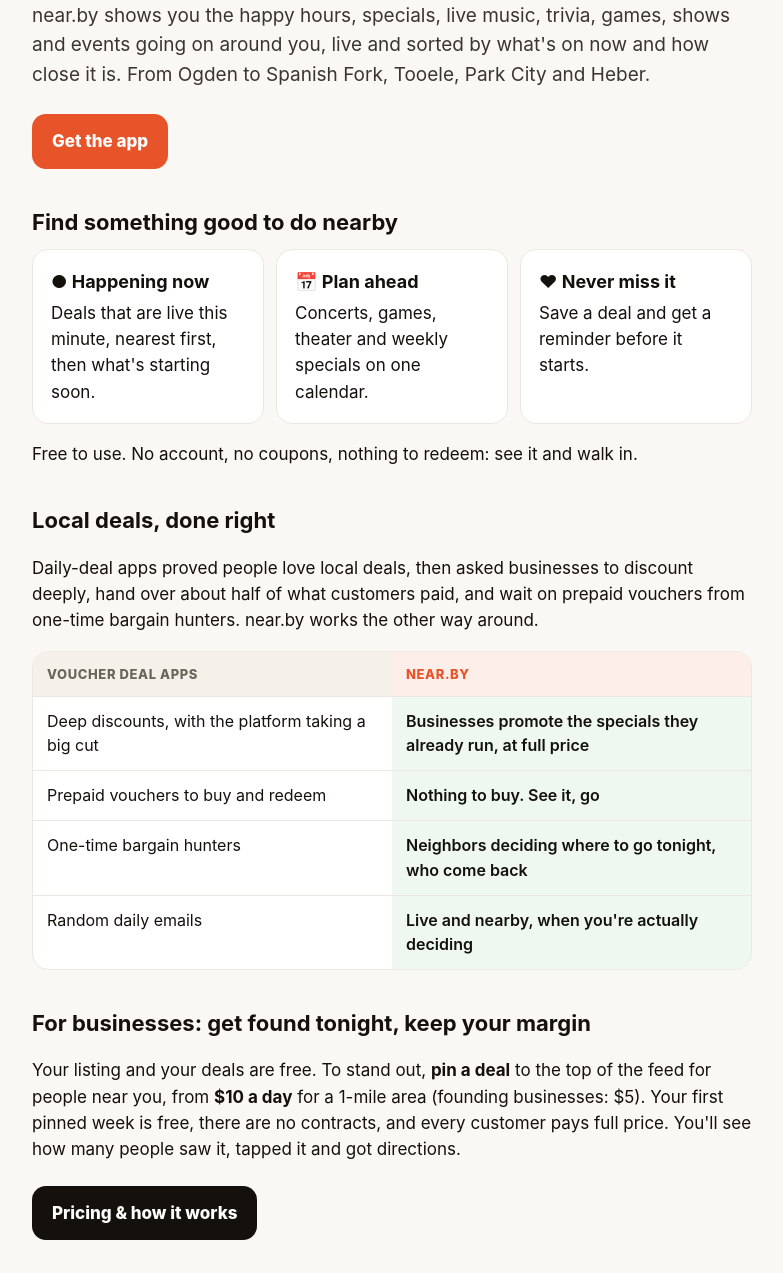
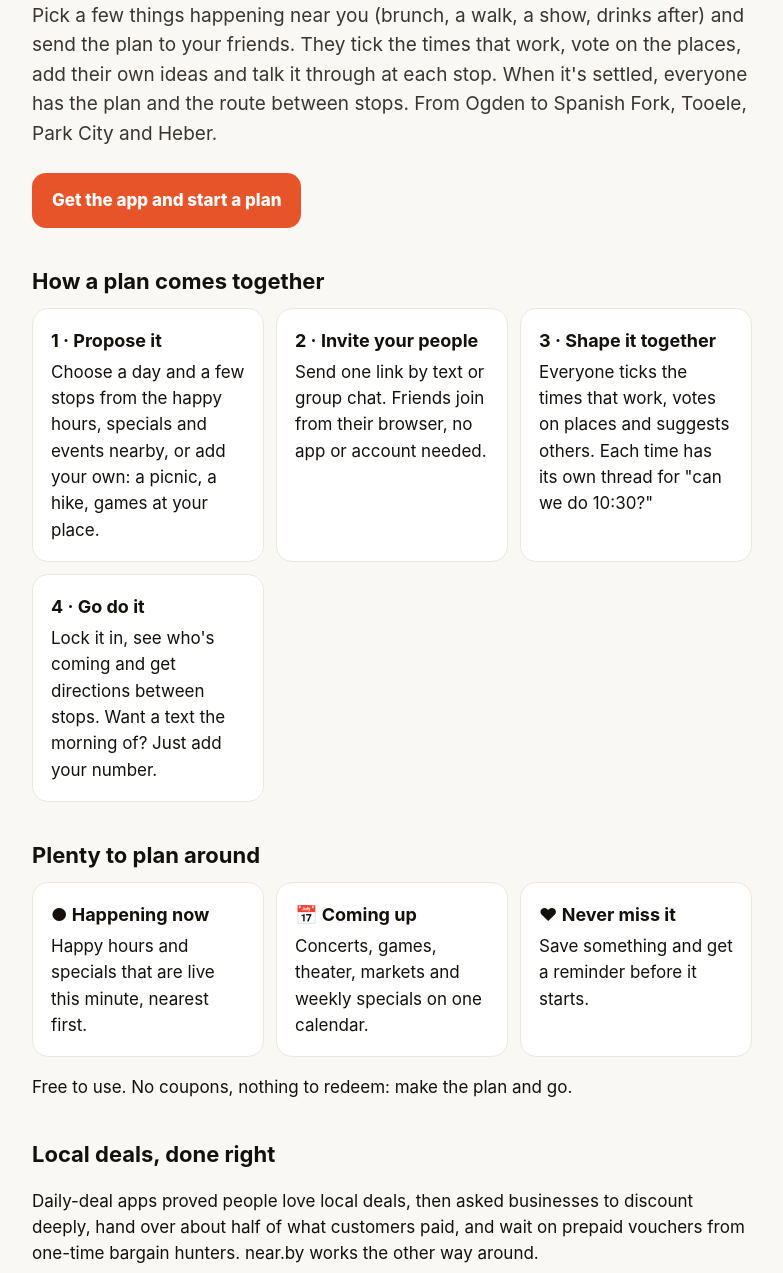
Before and after one commit to alwish45/nearby-site, a plain HTML site: page index.html in a window 1280 px wide. Shown: the part 171-1444 px from the top of the page, without its empty margins (248-1031 px from the left). Drawn offline with Linux system fonts and the light colour scheme.

Commit message:
Copy: plans with friends; rep bonus 25%; plan page fixes (#39)
* Copy: near.by is for making plans with friends

The home page leads with proposing a plan, inviting friends to shape it
together and going, with how a plan comes together in four steps. The plan
page's footer invites people to make their own.

Co-Authored-By: Claude Opus 5.5 <noreply@anthropic.com>
Claude-Session: https://claude.ai/code/session_01WMga22EKjkqQ59URhdh2YE

* Reps: recruiter bonus is 25% for 24 months; home page says 25%, not half

The recruiter bonus went from 10% for 12 months to 25% for 24 months (live
rep_settings). The home page said reps earn "half"; the program pays 25%.

Co-Authored-By: Claude Opus 5.5 <noreply@anthropic.com>
Claude-Session: https://claude.ai/code/session_01WMga22EKjkqQ59URhdh2YE

* Plan page: stale stop checks guard comments and moves; stop's own day in Not on

Co-Authored-By: Claude Opus 5.5 <noreply@anthropic.com>
Claude-Session: https://claude.ai/code/session_01WMga22EKjkqQ59URhdh2YE

* Reps: 50% of what businesses pay; recruiter 25% of what their recruits earn

Co-Authored-By: Claude Opus 5.5 <noreply@anthropic.com>
Claude-Session: https://claude.ai/code/session_01WMga22EKjkqQ59URhdh2YE

---------

Co-authored-by: Claude <noreply@anthropic.com>

```diff
--- a/index.html
+++ b/index.html
@@ -3,8 +3,8 @@
 <head>
 <meta charset="utf-8">
 <meta name="viewport" content="width=device-width, initial-scale=1">
-<title>near.by — What's happening near you</title>
-<meta name="description" content="near.by shows happy hours, food specials, live music and events happening near you along the Wasatch Front and in Park City, Utah.">
+<title>near.by — Make a plan with friends, then go</title>
+<meta name="description" content="Propose a plan from what's happening near you, invite friends to pick the times and places together, then go. Happy hours, specials, shows and events from Ogden to Park City, Utah.">
 <style>
   :root { --bg:#faf8f4; --ink:#14110d; --muted:#6b655b; --accent:#e8542a; --line:#ece8e0; }
   * { box-sizing:border-box; }
@@ -34,17 +34,25 @@
 <body>
 <main>
   <div class="logo">near<span>.</span>by</div>
-  <h1>What's happening near you, right now.</h1>
-  <p class="lead">near.by shows you the happy hours, specials, live music, trivia, games, shows and events going on around you, live and sorted by what's on now and how close it is. From Ogden to Spanish Fork, Tooele, Park City and Heber.</p>
-  <a class="cta" href="https://apps.apple.com/us/app/id6812937568">Get the app</a>
+  <h1>Make a plan. Get your people in. Go.</h1>
+  <p class="lead">Pick a few things happening near you (brunch, a walk, a show, drinks after) and send the plan to your friends. They tick the times that work, vote on the places, add their own ideas and talk it through at each stop. When it's settled, everyone has the plan and the route between stops. From Ogden to Spanish Fork, Tooele, Park City and Heber.</p>
+  <a class="cta" href="https://apps.apple.com/us/app/id6812937568">Get the app and start a plan</a>
 
-  <h2>Find something good to do nearby</h2>
+  <h2>How a plan comes together</h2>
   <div class="grid">
-    <div class="card"><b>● Happening now</b>Deals that are live this minute, nearest first, then what's starting soon.</div>
-    <div class="card"><b>📅 Plan ahead</b>Concerts, games, theater and weekly specials on one calendar.</div>
-    <div class="card"><b>♥ Never miss it</b>Save a deal and get a reminder before it starts.</div>
+    <div class="card"><b>1 · Propose it</b>Choose a day and a few stops from the happy hours, specials and events nearby, or add your own: a picnic, a hike, games at your place.</div>
+    <div class="card"><b>2 · Invite your people</b>Send one link by text or group chat. Friends join from their browser, no app or account needed.</div>
+    <div class="card"><b>3 · Shape it together</b>Everyone ticks the times that work, votes on places and suggests others. Each time has its own thread for "can we do 10:30?"</div>
+    <div class="card"><b>4 · Go do it</b>Lock it in, see who's coming and get directions between stops. Want a text the morning of? Just add your number.</div>
   </div>
-  <p>Free to use. No account, no coupons, nothing to redeem: see it and walk in.</p>
+
+  <h2>Plenty to plan around</h2>
+  <div class="grid">
+    <div class="card"><b>● Happening now</b>Happy hours and specials that are live this minute, nearest first.</div>
+    <div class="card"><b>📅 Coming up</b>Concerts, games, theater, markets and weekly specials on one calendar.</div>
+    <div class="card"><b>♥ Never miss it</b>Save something and get a reminder before it starts.</div>
+  </div>
+  <p>Free to use. No coupons, nothing to redeem: make the plan and go.</p>
 
   <h2>Local deals, done right</h2>
   <p>Daily-deal apps proved people love local deals, then asked businesses to discount deeply, hand over about half of what customers paid, and wait on prepaid vouchers from one-time bargain hunters. near.by works the other way around.</p>
@@ -52,16 +60,16 @@
     <div class="row head"><span>Voucher deal apps</span><span>near.by</span></div>
     <div class="row"><span>Deep discounts, with the platform taking a big cut</span><span>Businesses promote the specials they already run, at full price</span></div>
     <div class="row"><span>Prepaid vouchers to buy and redeem</span><span>Nothing to buy. See it, go</span></div>
-    <div class="row"><span>One-time bargain hunters</span><span>Neighbors deciding where to go tonight, who come back</span></div>
+    <div class="row"><span>One-time bargain hunters</span><span>Groups of neighbors planning where to go, who come back</span></div>
     <div class="row"><span>Random daily emails</span><span>Live and nearby, when you're actually deciding</span></div>
   </div>
 
-  <h2>For businesses: get found tonight, keep your margin</h2>
-  <p>Your listing and your deals are free. To stand out, <strong>pin a deal</strong> to the top of the feed for people near you, from <strong>$10 a day</strong> for a 1-mile area (founding businesses: $5). Your first pinned week is free, there are no contracts, and every customer pays full price. You'll see how many people saw it, tapped it and got directions.</p>
+  <h2>For businesses: get into the plans, keep your margin</h2>
+  <p>When friends plan a night or a weekend, they pick from what's listed nearby. Your listing and your deals are free. To stand out, <strong>pin a deal</strong> to the top of the feed for people near you, from <strong>$10 a day</strong> for a 1-mile area (founding businesses: $5). Your first pinned week is free, there are no contracts, and every customer pays full price. You'll see how many people saw it, tapped it and got directions.</p>
   <a class="cta alt" href="for-business.html">Pricing &amp; how it works</a>
 
   <h2>For the community: earn by helping local spots get found</h2>
-  <p>Know the bars, restaurants and venues in your neighborhood? Sign them up and earn half of what they spend on promotions, for two years. Free to join, no quotas. Earnings vary and depend entirely on what your businesses choose to spend.</p>
+  <p>Know the bars, restaurants and venues in your neighborhood? Sign them up and earn 50% of what they spend on promotions, for two years. Bring other reps in and earn 25% of what they earn, for two years too. Free to join, no quotas. Earnings vary and depend entirely on what your businesses choose to spend.</p>
   <a class="cta alt" href="reps.html">Become a rep</a>
 
   <footer>
```
Also changed, not shown: rep-terms.html (+3 -3 lines), reps.html (+5 -5 lines), vote.html (+10 -7 lines).
